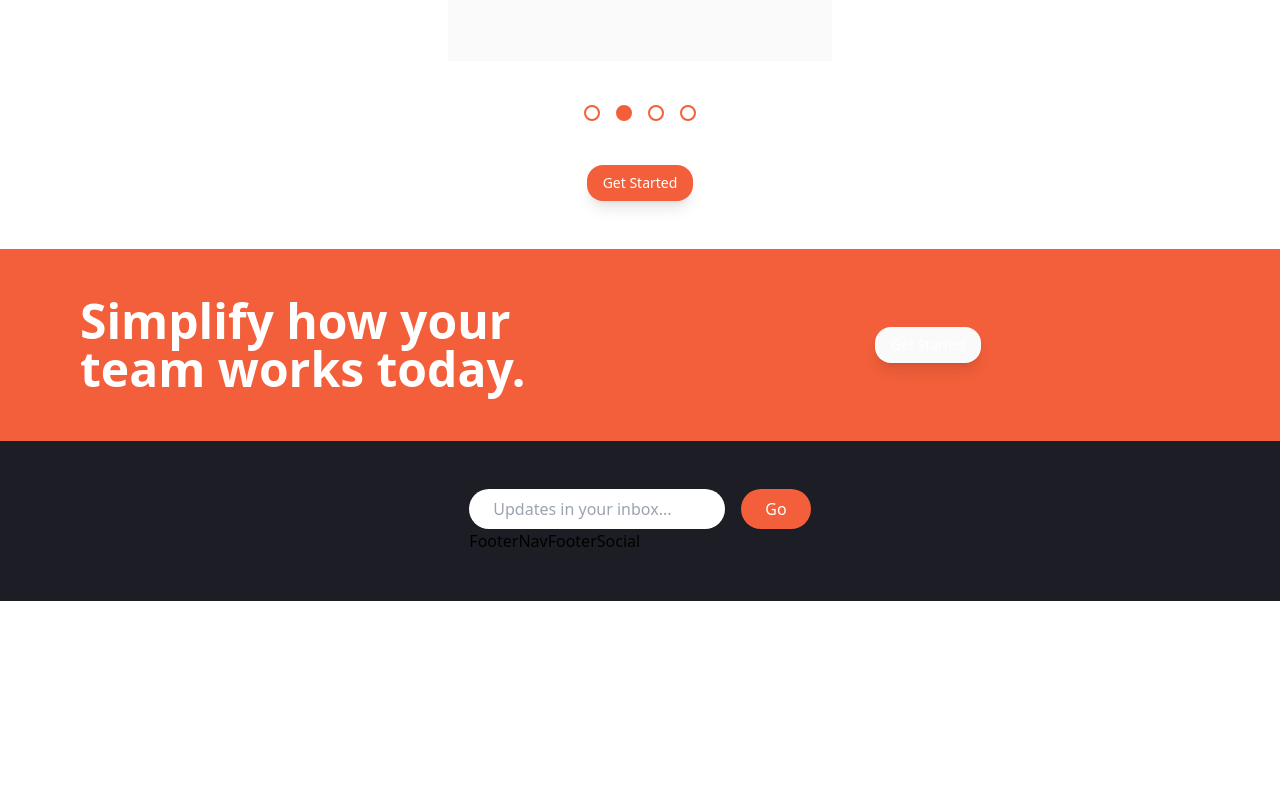
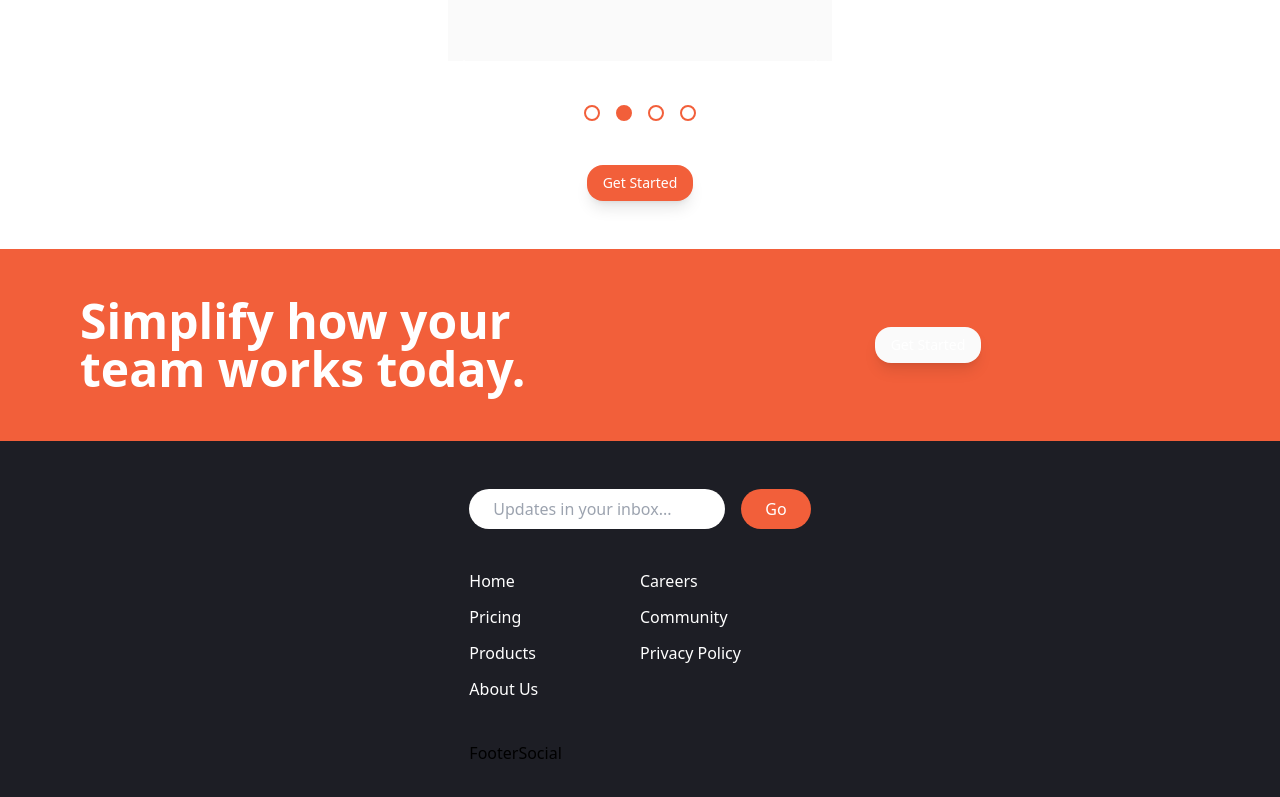
Before and after one commit to frankiecflam/manage-tailwindCSS, a Next.js app: page / in a window 1280 px wide. Shown: the part 1827-2624 px from the top of the page. Before the commit the page ends 2428 px from the top, so only its background shows below. Built offline with nearby package versions, Linux system fonts and the light colour scheme.

Commit message:
Add FooterNav

```diff
--- a/src/components/footer/Footer.tsx
+++ b/src/components/footer/Footer.tsx
@@ -4,7 +4,7 @@ import FooterSubscribe from "./FooterSubscribe";
 
 const Footer = () => {
   return (
-    <footer className="px-8 py-12 bg-darkBlue-100 grid justify-center desktop:grid-cols-12 desktop:justify-between">
+    <footer className="px-8 py-12 bg-darkBlue-100 grid justify-center gap-y-10 desktop:grid-cols-12 desktop:justify-between">
       <FooterSubscribe />
       <FooterNav />
       <FooterSocial />
--- a/src/components/footer/FooterNav.tsx
+++ b/src/components/footer/FooterNav.tsx
@@ -1,7 +1,34 @@
-import React from "react";
+import Link from "next/link";
+import { ReactNode } from "react";
+
+export function FooterNavItem({
+  children,
+  href,
+}: {
+  children: ReactNode;
+  href: string;
+}) {
+  return (
+    <li>
+      <Link href={href}>{children}</Link>
+    </li>
+  );
+}
 
 const FooterNav = () => {
-  return <div>FooterNav</div>;
+  return (
+    <nav className="text-white col-span-4">
+      <ul className="grid grid-cols-2 justify-between gap-y-3">
+        <FooterNavItem href="/">Home</FooterNavItem>
+        <FooterNavItem href="/careers">Careers</FooterNavItem>
+        <FooterNavItem href="/pricing">Pricing</FooterNavItem>
+        <FooterNavItem href="/Community">Community</FooterNavItem>
+        <FooterNavItem href="/Products">Products</FooterNavItem>
+        <FooterNavItem href="/privacy">Privacy Policy</FooterNavItem>
+        <FooterNavItem href="/about">About Us</FooterNavItem>
+      </ul>
+    </nav>
+  );
 };
 
 export default FooterNav;
```
